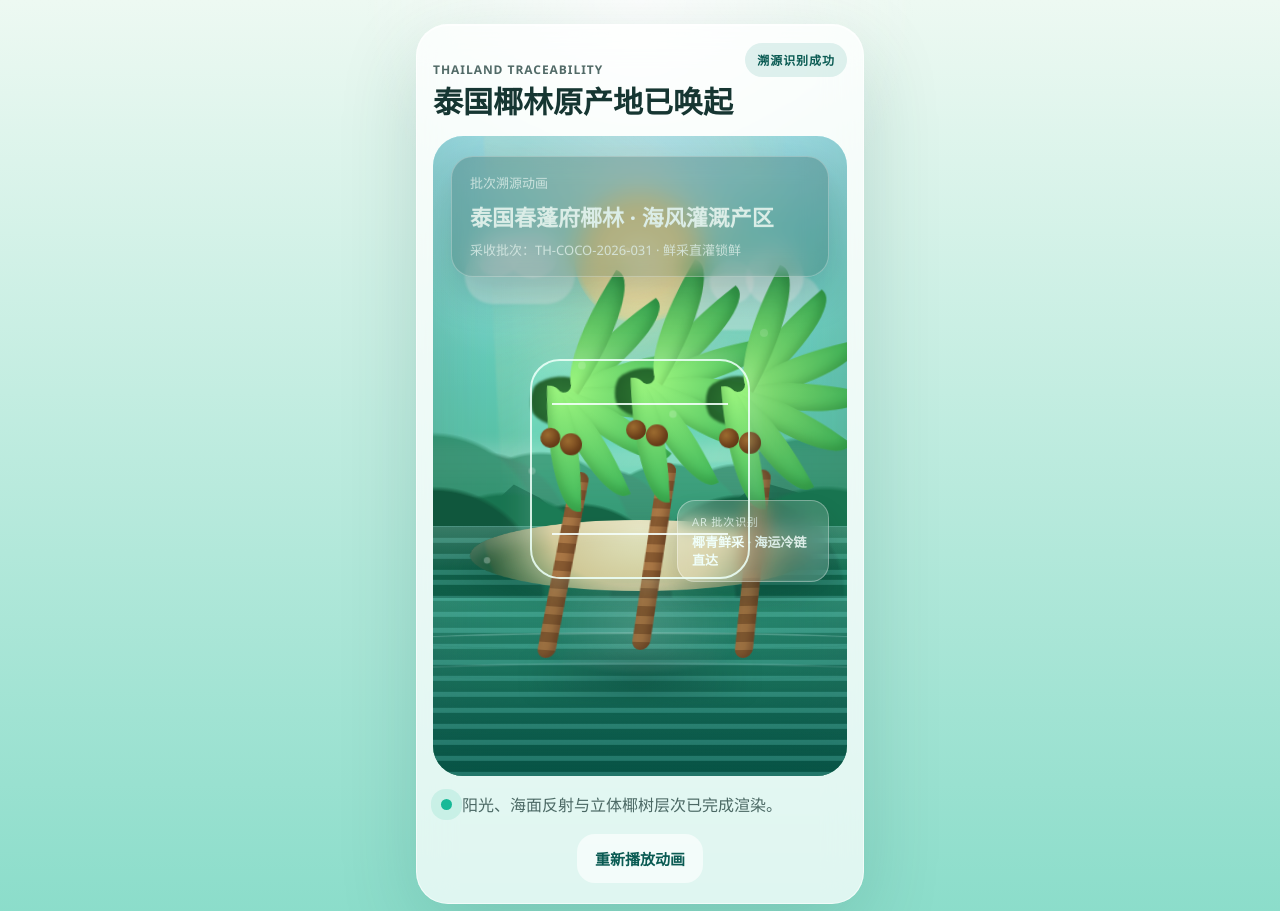
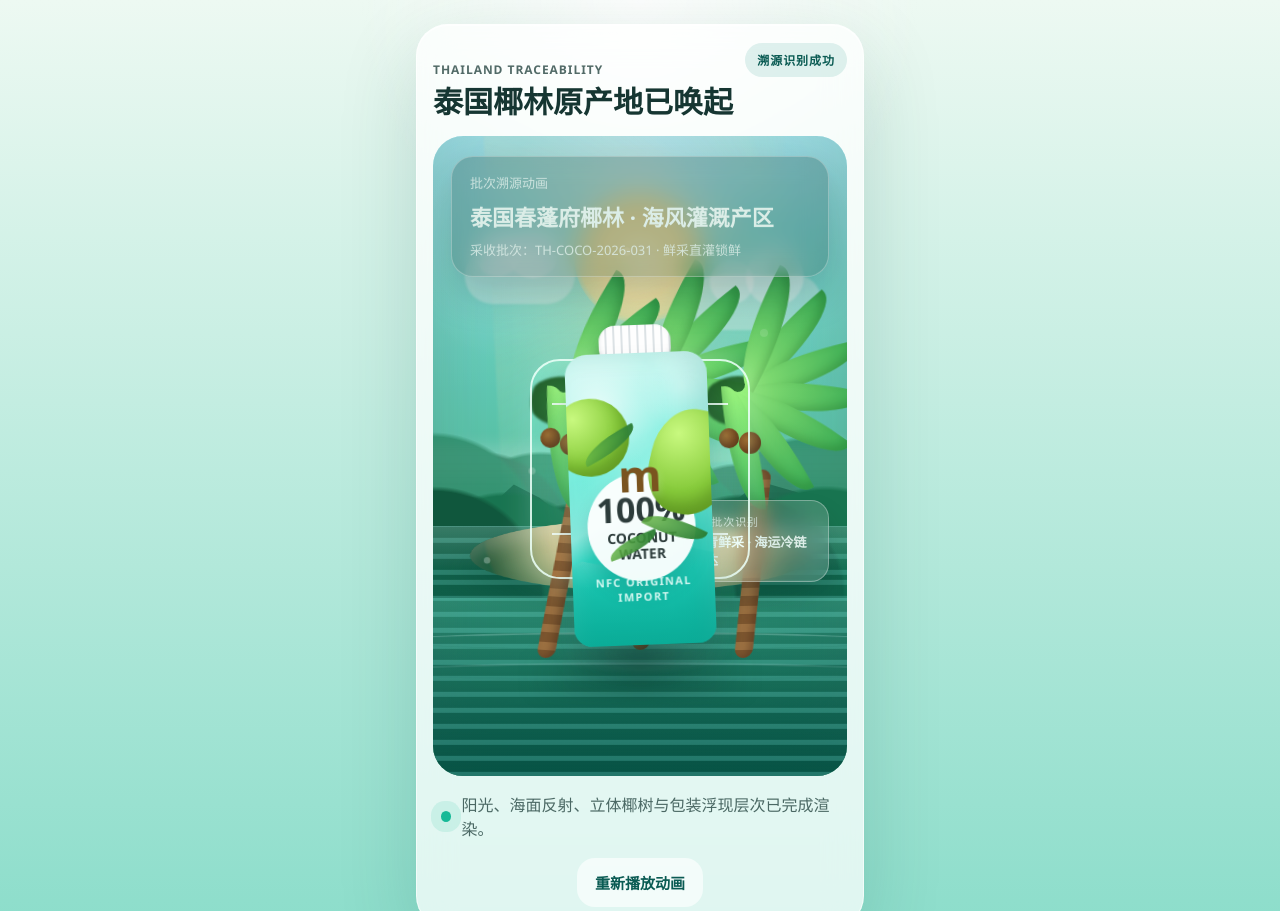
Before and after one commit to chenjianxu92-max/metro-coconut-ar-demo, a plain HTML site: page index.html in a window 1280 px wide. Shown: the top 911 px of the page. Drawn offline with Linux system fonts and the light colour scheme.

Commit message:
Add floating product reveal

```diff
--- a/index.html
+++ b/index.html
@@ -556,6 +556,211 @@ h2 {
   filter: blur(8px);
 }
 
+.product-hero {
+  left: 50%;
+  bottom: 106px;
+  width: 190px;
+  height: 360px;
+  transform: translateX(-50%);
+  z-index: 3;
+  pointer-events: none;
+}
+
+.hero-glow {
+  position: absolute;
+  left: 50%;
+  top: 46px;
+  width: 210px;
+  height: 250px;
+  transform: translateX(-50%);
+  border-radius: 50%;
+  background: radial-gradient(circle, rgba(183, 255, 234, 0.42) 0, rgba(183, 255, 234, 0.14) 44%, transparent 74%);
+  filter: blur(14px);
+  animation: heroGlow 3.8s ease-in-out infinite;
+}
+
+.hero-shadow {
+  position: absolute;
+  left: 50%;
+  bottom: 0;
+  width: 154px;
+  height: 34px;
+  transform: translateX(-50%);
+  border-radius: 50%;
+  background: radial-gradient(circle, rgba(4, 42, 36, 0.34) 0, rgba(4, 42, 36, 0.12) 46%, transparent 72%);
+  filter: blur(8px);
+}
+
+.hero-packshot {
+  position: absolute;
+  left: 50%;
+  bottom: 16px;
+  width: 142px;
+  height: 320px;
+  transform: translateX(-50%) rotate(-4deg);
+  animation: heroRise 4.8s ease-in-out infinite;
+}
+
+.hero-cap {
+  position: absolute;
+  left: 50%;
+  top: 0;
+  width: 72px;
+  height: 34px;
+  transform: translateX(-50%);
+  border-radius: 16px 16px 10px 10px;
+  background:
+    repeating-linear-gradient(90deg, #fefefe 0, #fefefe 6px, #dce2e5 6px, #dce2e5 8px);
+  box-shadow:
+    0 8px 16px rgba(26, 62, 57, 0.18),
+    inset 0 -2px 4px rgba(175, 181, 187, 0.42);
+}
+
+.hero-carton {
+  position: absolute;
+  inset: 28px 0 0;
+  border-radius: 22px 22px 18px 18px;
+  background:
+    radial-gradient(circle at 22% 18%, rgba(255, 255, 255, 0.72), transparent 26%),
+    linear-gradient(180deg, #c1f7f0 0%, #72eddc 42%, #22d2bd 74%, #0cb39f 100%);
+  box-shadow:
+    0 24px 32px rgba(5, 57, 50, 0.22),
+    inset -18px 0 24px rgba(11, 107, 94, 0.15),
+    inset 0 22px 26px rgba(255, 255, 255, 0.18);
+  overflow: hidden;
+}
+
+.hero-carton::before {
+  content: "";
+  position: absolute;
+  inset: 0;
+  border-radius: inherit;
+  background:
+    linear-gradient(150deg, transparent 0, transparent 34%, rgba(255, 255, 255, 0.36) 50%, transparent 58%),
+    radial-gradient(circle at 82% 12%, rgba(255, 255, 255, 0.34), transparent 16%);
+}
+
+.hero-wave {
+  position: absolute;
+  left: -6%;
+  right: -6%;
+  bottom: -4px;
+  height: 112px;
+  background:
+    radial-gradient(circle at 14% 18%, rgba(255, 255, 255, 0.16), transparent 18%),
+    linear-gradient(180deg, rgba(34, 209, 191, 0.16), rgba(10, 171, 150, 0.74));
+  clip-path: polygon(0 28%, 12% 20%, 30% 26%, 46% 16%, 62% 24%, 78% 10%, 100% 18%, 100% 100%, 0 100%);
+}
+
+.hero-roundel {
+  position: absolute;
+  left: 50%;
+  top: 120px;
+  width: 108px;
+  height: 108px;
+  transform: translateX(-50%);
+  border-radius: 50%;
+  background: rgba(255, 255, 255, 0.94);
+  display: grid;
+  place-items: center;
+  align-content: center;
+  gap: 4px;
+  color: #2d3c3b;
+  text-align: center;
+  box-shadow: 0 12px 18px rgba(18, 72, 66, 0.16);
+}
+
+.hero-roundel span {
+  font-size: 34px;
+  line-height: 1;
+  font-weight: 900;
+}
+
+.hero-roundel strong {
+  width: 84px;
+  font-size: 14px;
+  line-height: 1.15;
+}
+
+.hero-fruit {
+  position: absolute;
+  background: radial-gradient(circle at 28% 26%, #c8f97f 0, #87cb3b 58%, #639d20 100%);
+  box-shadow: inset -8px -10px 14px rgba(58, 106, 15, 0.3);
+}
+
+.hero-fruit--left {
+  left: -16px;
+  top: 44px;
+  width: 78px;
+  height: 78px;
+  border-radius: 50%;
+}
+
+.hero-fruit--right {
+  right: -22px;
+  top: 58px;
+  width: 82px;
+  height: 106px;
+  border-radius: 48% 44% 50% 42%;
+  transform: rotate(14deg);
+}
+
+.hero-leaf {
+  position: absolute;
+  background: linear-gradient(90deg, rgba(105, 185, 70, 0.82), rgba(49, 134, 58, 0.96));
+  border-radius: 90% 0 90% 0;
+  box-shadow: inset -6px -2px 7px rgba(28, 95, 39, 0.24);
+}
+
+.hero-leaf--one {
+  left: 12px;
+  top: 82px;
+  width: 60px;
+  height: 18px;
+  transform: rotate(-26deg);
+}
+
+.hero-leaf--two {
+  right: 6px;
+  bottom: 106px;
+  width: 64px;
+  height: 20px;
+  transform: rotate(28deg);
+}
+
+.hero-leaf--three {
+  left: 36px;
+  bottom: 92px;
+  width: 52px;
+  height: 16px;
+  transform: rotate(-18deg);
+}
+
+.hero-logo {
+  position: absolute;
+  left: 50%;
+  top: 92px;
+  transform: translateX(-50%);
+  font-size: 44px;
+  font-weight: 900;
+  color: #7a541f;
+  text-shadow: 0 4px 10px rgba(255, 255, 255, 0.24);
+}
+
+.hero-nfc {
+  position: absolute;
+  left: 50%;
+  bottom: 40px;
+  transform: translateX(-50%);
+  width: 110px;
+  text-align: center;
+  font-size: 11px;
+  line-height: 1.35;
+  letter-spacing: 0.12em;
+  color: rgba(236, 255, 250, 0.88);
+  font-weight: 700;
+}
+
 .palm {
   bottom: 118px;
   width: 176px;
@@ -1027,6 +1232,16 @@ h2 {
 @keyframes waveFloat {
   0%, 100% { transform: translateY(0) scaleX(1); }
   50% { transform: translateY(-4px) scaleX(1.03); }
+}
+
+@keyframes heroRise {
+  0%, 100% { transform: translateX(-50%) translateY(0) rotate(-4deg); }
+  50% { transform: translateX(-50%) translateY(-10px) rotate(-2deg); }
+}
+
+@keyframes heroGlow {
+  0%, 100% { transform: translateX(-50%) scale(0.94); opacity: 0.68; }
+  50% { transform: translateX(-50%) scale(1.06); opacity: 1; }
 }
 
 @keyframes sway {
@@ -1105,6 +1320,22 @@ h2 {
 
   .scene {
     height: 600px;
+  }
+
+  .product-hero {
+    width: 170px;
+    height: 332px;
+  }
+
+  .hero-packshot {
+    width: 128px;
+    height: 292px;
+  }
+
+  .hero-roundel {
+    top: 108px;
+    width: 100px;
+    height: 100px;
   }
 
   .floating-badge {
@@ -1192,6 +1423,27 @@ h2 {
           <div class="shore"></div>
           <div class="reflection"></div>
           <div class="foreground-shadow"></div>
+          <div class="product-hero">
+            <div class="hero-glow"></div>
+            <div class="hero-shadow"></div>
+            <div class="hero-packshot">
+              <div class="hero-cap"></div>
+              <div class="hero-carton">
+                <div class="hero-wave"></div>
+                <div class="hero-roundel">
+                  <span>100%</span>
+                  <strong>COCONUT WATER</strong>
+                </div>
+                <div class="hero-fruit hero-fruit--left"></div>
+                <div class="hero-fruit hero-fruit--right"></div>
+                <div class="hero-leaf hero-leaf--one"></div>
+                <div class="hero-leaf hero-leaf--two"></div>
+                <div class="hero-leaf hero-leaf--three"></div>
+                <div class="hero-logo">m</div>
+                <div class="hero-nfc">NFC ORIGINAL IMPORT</div>
+              </div>
+            </div>
+          </div>
           <div class="palm palm--left">
             <span class="trunk"></span>
             <span class="crown"></span>
@@ -1343,18 +1595,18 @@ function startExperience() {
   experiencePanel.classList.add("hidden");
   couponStack.classList.add("hidden");
   couponStack.classList.remove("is-visible");
-  statusText.textContent = "正在载入泰国椰林海岸、海水反光与阳光批次场景...";
+  statusText.textContent = "正在载入泰国椰林海岸、海水反光与产品浮现识别场景...";
 
   setIntroCountdown();
 
   schedule(() => {
     introPanel.classList.add("hidden");
     experiencePanel.classList.remove("hidden");
-    statusText.textContent = "已识别商品批次，正在展开泰国海岸椰林实景动画...";
+    statusText.textContent = "已识别商品批次，正在展开泰国海岸椰林与包装浮现动画...";
   }, 2200);
 
   schedule(() => {
-    statusText.textContent = "阳光、海面反射与立体椰树层次已完成渲染。";
+    statusText.textContent = "阳光、海面反射、立体椰树与包装浮现层次已完成渲染。";
   }, 3900);
 
   schedule(() => {
```
